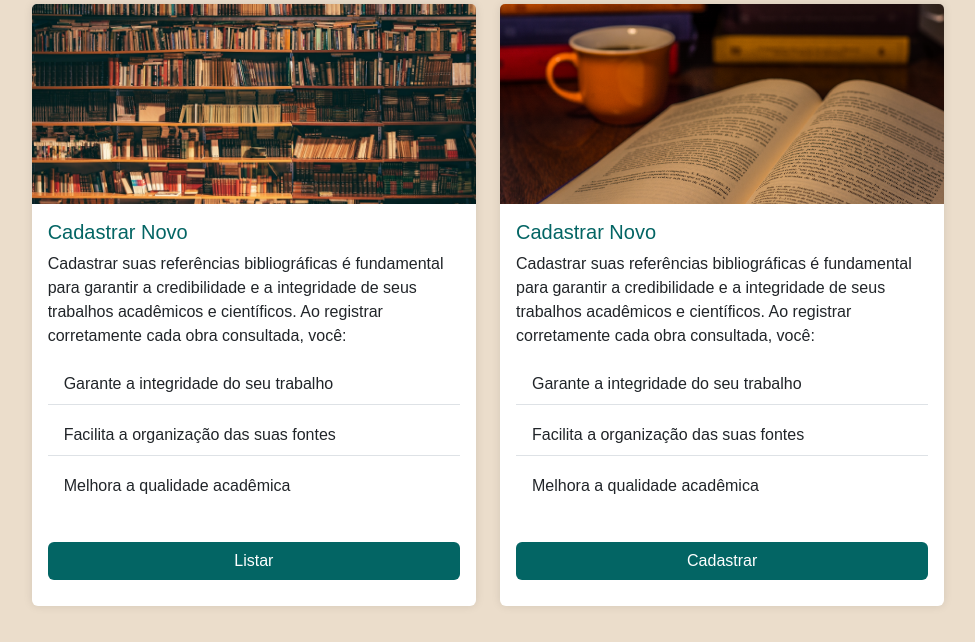
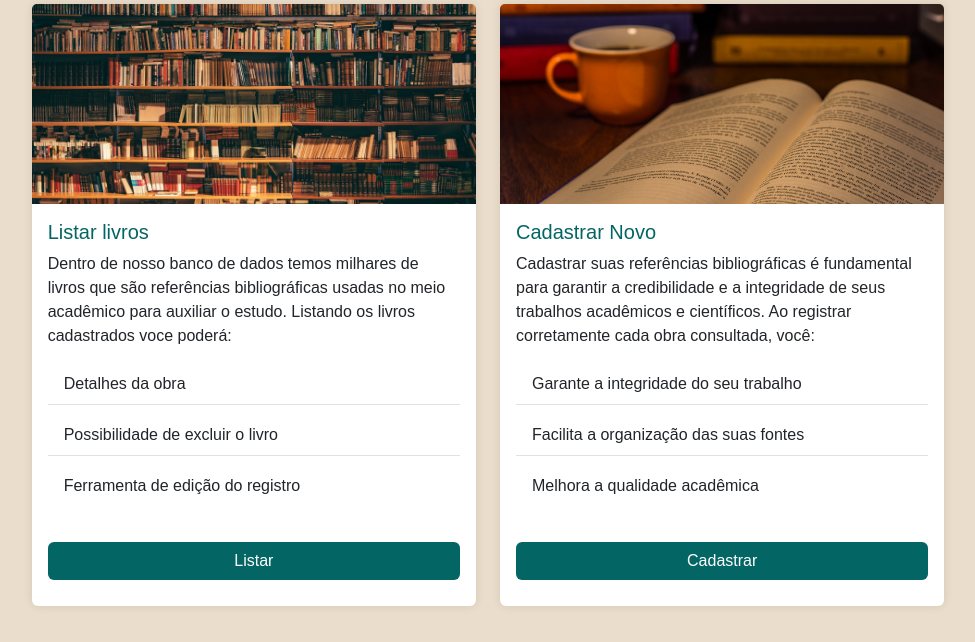
Before and after one commit to brunounky/DW3_Django_TDD, a Django app: page / in a window 1280 px wide. Shown: the part 213-855 px from the top of the page, without its empty margins (152-1127 px from the left). Run offline with Django 4.2, Linux system fonts and the light colour scheme.

Commit message:
Correção texto

```diff
--- a/biblioteca/core/templates/atualizar.html
+++ b/biblioteca/core/templates/atualizar.html
@@ -26,7 +26,7 @@
                         <a class="nav-link" href="http://127.0.0.1:8000/admin">Admin</a>
                     </li>
                     <li class="nav-item">
-                        <a class="nav-link" href="http://127.0.0.1:8000/desenvolvedores">Desenvolvedores</a>
+                        <a class="nav-link" href="dev.html">Desenvolvedores</a>
                     </li>
                 </ul>
             </div>
--- a/biblioteca/core/templates/cadastro.html
+++ b/biblioteca/core/templates/cadastro.html
@@ -28,7 +28,7 @@
                         <a class="nav-link" href="http://127.0.0.1:8000/admin">Admin</a>
                     </li>
                     <li class="nav-item">
-                        <a class="nav-link" href="http://127.0.0.1:8000/desenvolvedores">Desenvolvedores</a>
+                        <a class="nav-link" href="dev.html">Desenvolvedores</a>
                     </li>
                 </ul>
             </div>
--- a/biblioteca/core/templates/detalhes.html
+++ b/biblioteca/core/templates/detalhes.html
@@ -29,7 +29,7 @@
                         <a class="nav-link" href="http://127.0.0.1:8000/admin">Admin</a>
                     </li>
                     <li class="nav-item">
-                        <a class="nav-link" href="http://127.0.0.1:8000/desenvolvedores">Desenvolvedores</a>
+                        <a class="nav-link" href="dev.html">Desenvolvedores</a>
                     </li>
                 </ul>
             </div>
--- a/biblioteca/core/templates/index.html
+++ b/biblioteca/core/templates/index.html
@@ -45,12 +45,12 @@
                 <div class="card h-100">
                     <img src="{% static 'css/livros-pilha.jpg' %}" class="card-img-top" alt="Livros">
                     <div class="card-body d-flex flex-column">
-                        <h5 class="card-title">Cadastrar Novo</h5>
-                        <p class="card-text">Cadastrar suas referências bibliográficas é fundamental para garantir a credibilidade e a integridade de seus trabalhos acadêmicos e científicos. Ao registrar corretamente cada obra consultada, você:</p>
+                        <h5 class="card-title">Listar livros</h5>
+                        <p class="card-text">Dentro de nosso banco de dados temos milhares de livros que são referências bibliográficas usadas no meio acadêmico para auxiliar o estudo. Listando os livros cadastrados voce poderá: </p>
                         <ul class="list-group list-group-flush mb-3">
-                            <li class="list-group-item">Garante a integridade do seu trabalho</li>
-                            <li class="list-group-item">Facilita a organização das suas fontes</li>
-                            <li class="list-group-item">Melhora a qualidade acadêmica</li>
+                            <li class="list-group-item">Detalhes da obra</li>
+                            <li class="list-group-item">Possibilidade de excluir o livro</li>
+                            <li class="list-group-item">Ferramenta de edição do registro</li>
                         </ul>
                         <form action="{% url 'core:listar' %}" novalidate method="GET" class="mt-auto">
                             <input type="submit" class="btn btn-custom" value="Listar"/>
--- a/biblioteca/core/templates/listar.html
+++ b/biblioteca/core/templates/listar.html
@@ -28,7 +28,7 @@
                         <a class="nav-link" href="http://127.0.0.1:8000/admin">Admin</a>
                     </li>
                     <li class="nav-item">
-                        <a class="nav-link" href="http://127.0.0.1:8000/desenvolvedores">Desenvolvedores</a>
+                        <a class="nav-link" href="dev.html">Desenvolvedores</a>
                     </li>
                 </ul>
             </div>
```
Also changed, not shown: other parts of biblioteca/core/templates/index.html (+1 -1 lines), biblioteca/core/templates/dev.html (added, +40 -0 lines).
